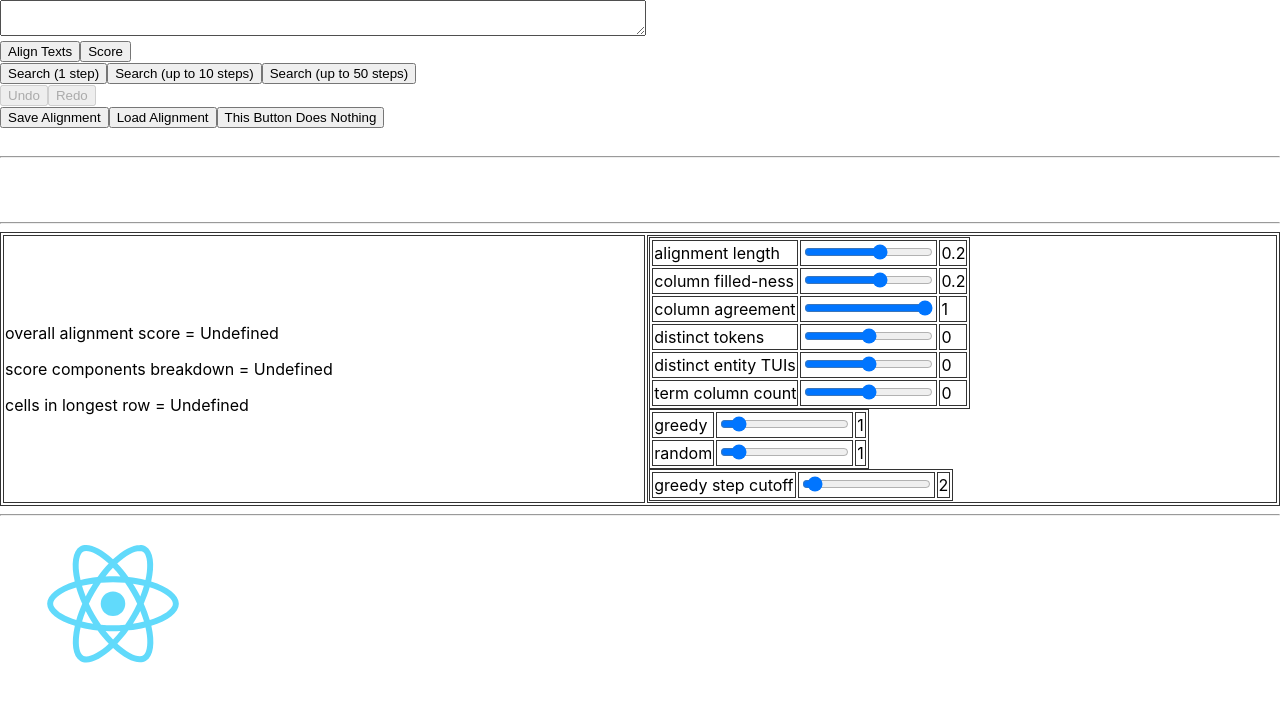
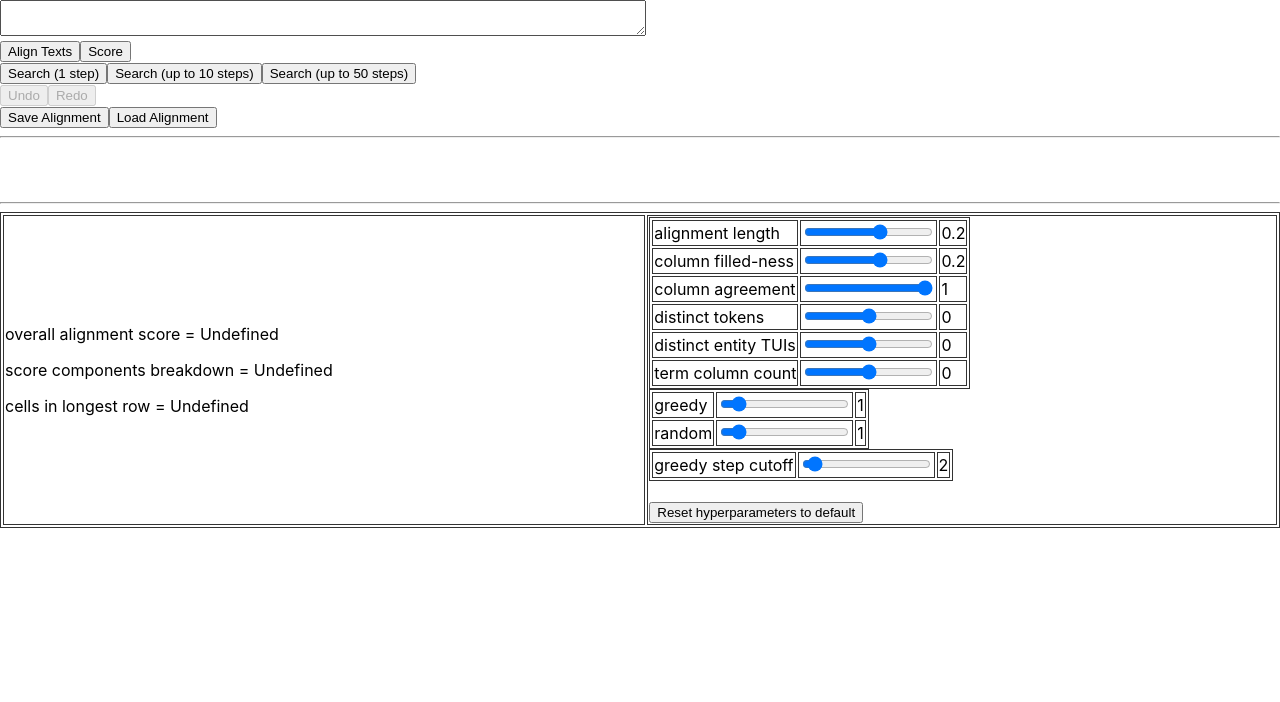
Before and after one commit to cephcyn/alignpaper, a React (Create React App) app in the folder reactinterface/: page / in a window 1280 px wide. Shown: the top 702 px of the page. Built offline with nearby package versions, Linux system fonts and the light colour scheme.

Commit message:
fixed save bug, added hyperparam reset, removed page bottom logo, removed nothing-button, added full search size information to the search output

```diff
--- a/reactinterface/src/App.js
+++ b/reactinterface/src/App.js
@@ -459,13 +459,13 @@ class App extends React.Component {
     this.handleParamScoreComponentsChange = this.handleParamScoreComponentsChange.bind(this);
     this.handleParamMoveDistribChange = this.handleParamMoveDistribChange.bind(this);
     this.handleParamSearchCutoffChange = this.handleParamSearchCutoffChange.bind(this);
+    this.paramReset = this.paramReset.bind(this);
     this.alignRawText = this.alignRawText.bind(this);
     this.updateAlignmentProgress = this.updateAlignmentProgress.bind(this);
     this.alignmentScore = this.alignmentScore.bind(this);
     this.alignmentSearchButton = this.alignmentSearchButton.bind(this);
     this.alignmentSearch = this.alignmentSearch.bind(this);
     this.updateSearchProgress = this.updateSearchProgress.bind(this);
-    this.buttonDoesNothing = this.buttonDoesNothing.bind(this);
     this.alignDataSave = this.alignDataSave.bind(this);
     this.alignDataLoadClick = this.alignDataLoadClick.bind(this);
     this.alignDataLoad = this.alignDataLoad.bind(this);
@@ -559,6 +559,12 @@ class App extends React.Component {
 
   handleParamSearchCutoffChange(e) {
     this.setState({ param_search_cutoff: e.target.value });
+  }
+
+  paramReset(e) {
+    this.setState({ param_score_components: JSON.parse(JSON.stringify(this.state.param_score_components_default)) });
+    this.setState({ param_move_distrib: JSON.parse(JSON.stringify(this.state.param_move_distrib_default)) });
+    this.setState({ param_search_cutoff: JSON.parse(JSON.stringify(this.state.param_search_cutoff_default)) });
   }
 
   alignRawText(e) {
@@ -728,11 +734,6 @@ class App extends React.Component {
       });
   }
 
-  buttonDoesNothing(e) {
-    e.preventDefault();
-    console.log("nothing button clicked!");
-  }
-
   alignDataSave(e) {
     e.preventDefault();
     console.log("save button clicked!");
@@ -741,7 +742,7 @@ class App extends React.Component {
       alignment_cols_locked: this.state.alignment_cols_locked,
       alignment_max_row_length: this.state.alignment_max_row_length,
       alignment_score: this.state.alignment_score,
-      alignment_score_components: this.state_alignment_score_components,
+      alignment_score_components: this.state.alignment_score_components,
       parse_constituency: this.state.parse_constituency,
     });
     const blob = new Blob([output]);
@@ -777,7 +778,7 @@ class App extends React.Component {
       this.historyReset({
         alignment: fileContentsParse.alignment,
         alignment_cols_locked: fileContentsParse.alignment_cols_locked,
-        alignment_max_row_length: fileContentsParse.state.alignment_max_row_length,
+        alignment_max_row_length: fileContentsParse.alignment_max_row_length,
         alignment_score: fileContentsParse.alignment_score,
         alignment_score_components: fileContentsParse.alignment_score_components
       });
@@ -818,7 +819,7 @@ class App extends React.Component {
     console.log("attempting to append to history!");
     // first check if an append actually should be done
     // e.g. if a shift makes no change to the alignment at all, there should be no step added to history
-    // TODO implement the check
+    // TODO implement the check???
     if (false) {
       // we don't need to do an append...
       console.log("found that no append was necessary!");
@@ -1029,8 +1030,6 @@ class App extends React.Component {
             onChange={e => this.alignDataLoad(e)}
             ref={e=>this.dofileUpload = e}
           />
-        <button onClick={this.buttonDoesNothing}>This Button Does Nothing</button>
-        <br />
         <br />
         <hr />
         {aligntable}
@@ -1048,11 +1047,11 @@ class App extends React.Component {
               {scorecomponenttable}
               {movedistribtable}
               {searchcutofftable}
+              <br />
+              <button onClick={this.paramReset}>Reset hyperparameters to default</button>
             </td>
           </tr></tbody>
         </table>
-        <hr />
-        <img src={logo} className="App-logo" alt="logo" />
       </div>
     );
   }
```
Also changed, not shown: 1 other file (tests, documents, lock files or other folders).
